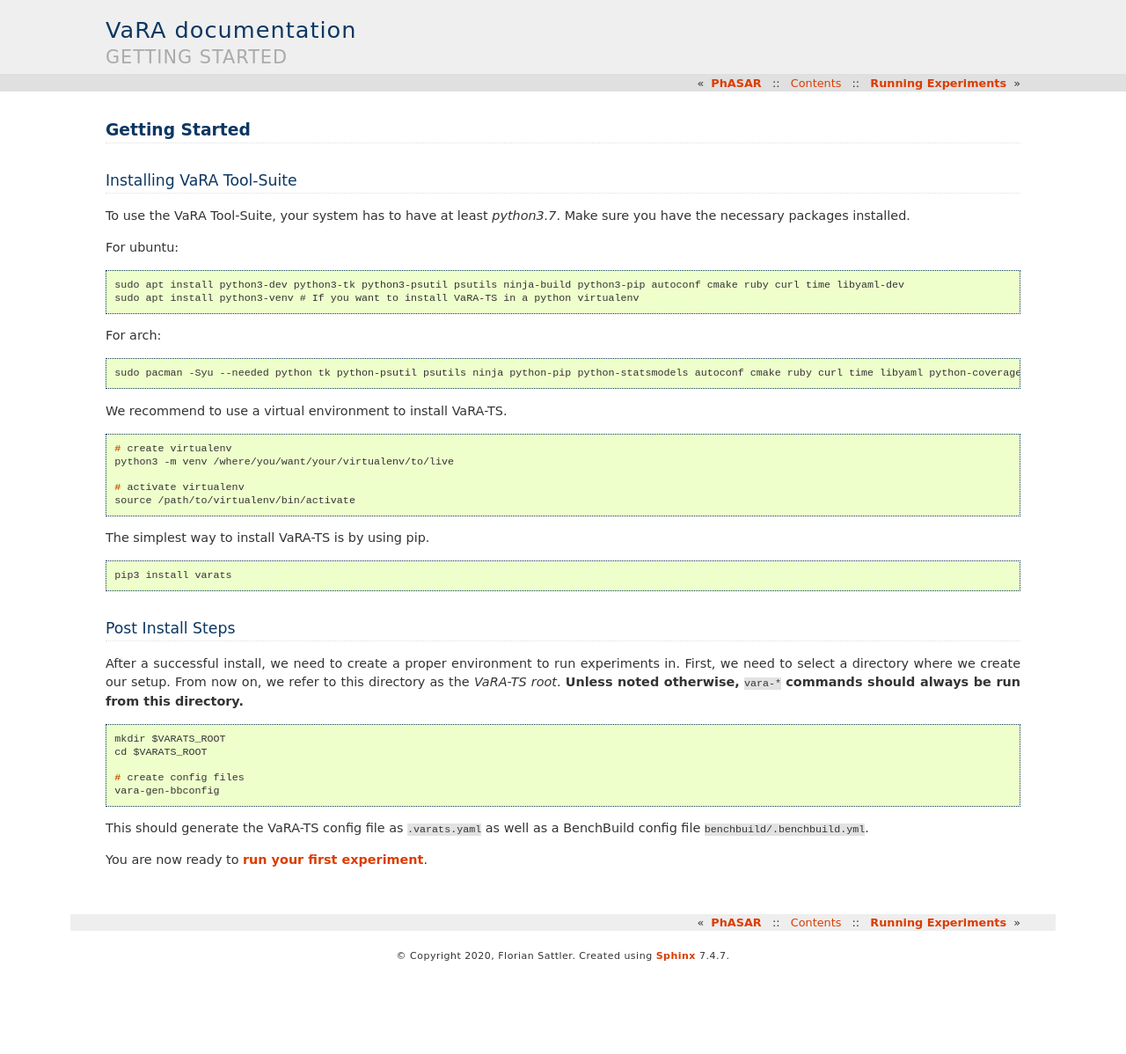
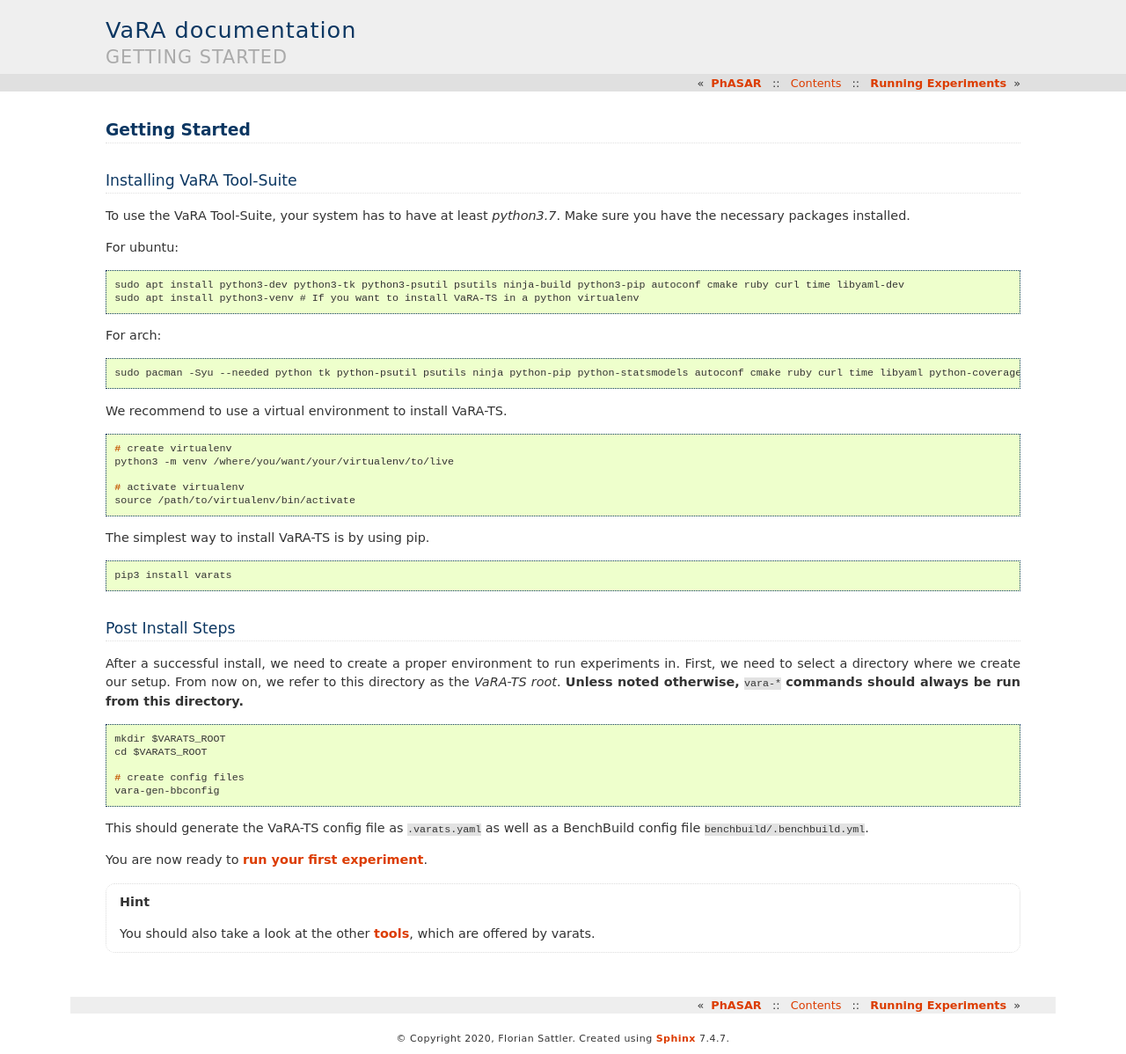
Before and after one commit to se-sic/VaRA-Tool-Suite, a Sphinx documentation site: the page built from docs/source/tutorials/getting_started.rst, in a window 1280 px wide. Shown: the whole page at 88% size. Built offline with Sphinx 7.4.7, drawn with Linux system fonts in a browser that asks for light colours; the version number could not be read and is left out; before the commit the page ends 1103 px from its top, so only the background shows below that.

Commit message:
Add tutorial ref to tools (#567)
Should give new users a hint to loot at the other tools, which varats offers.

```diff
--- a/docs/source/tutorials/getting_started.rst
+++ b/docs/source/tutorials/getting_started.rst
@@ -55,3 +55,5 @@
 This should generate the VaRA-TS config file as ``.varats.yaml`` as well as a BenchBuild config file ``benchbuild/.benchbuild.yml``.
 
 You are now ready to :ref:`run your first experiment <Running Experiments>`.
+
+.. hint:: You should also take a look at the other :ref:`tools <Tools Overview>`, which are offered by varats.
```
